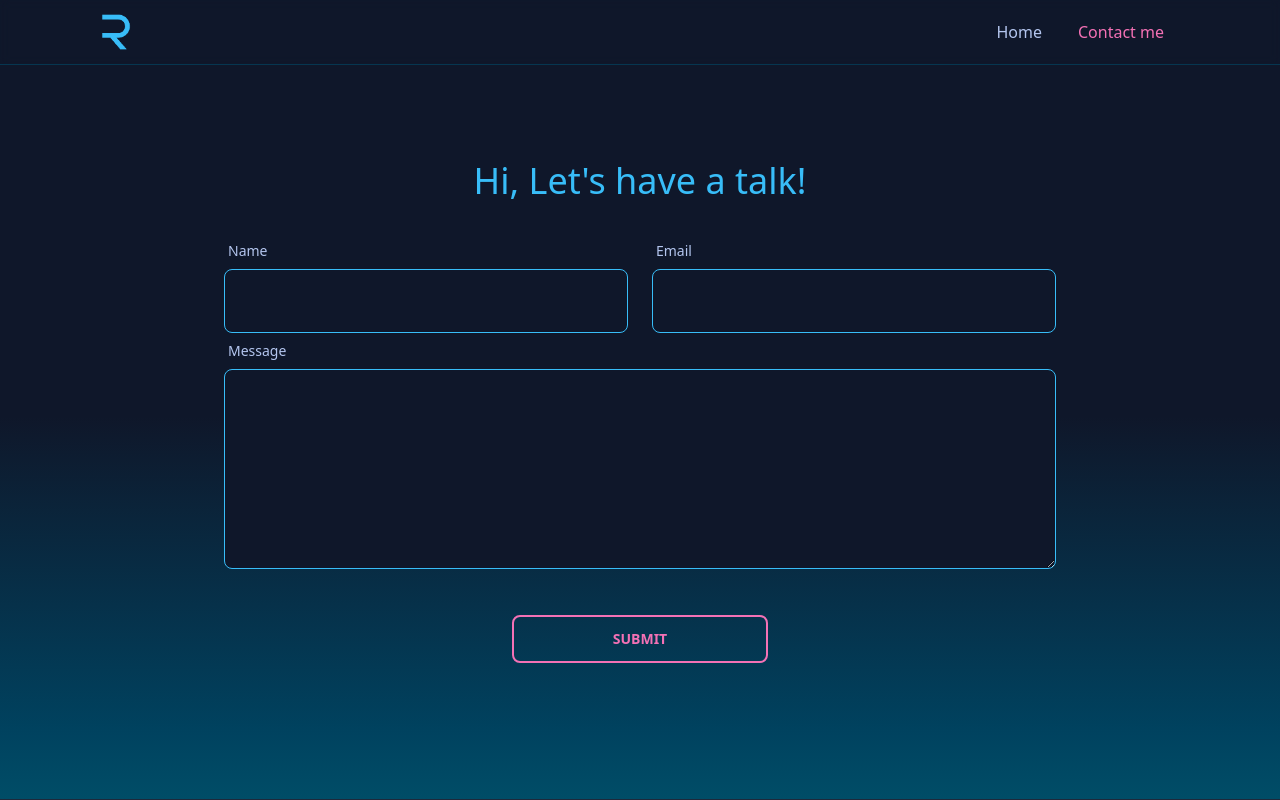
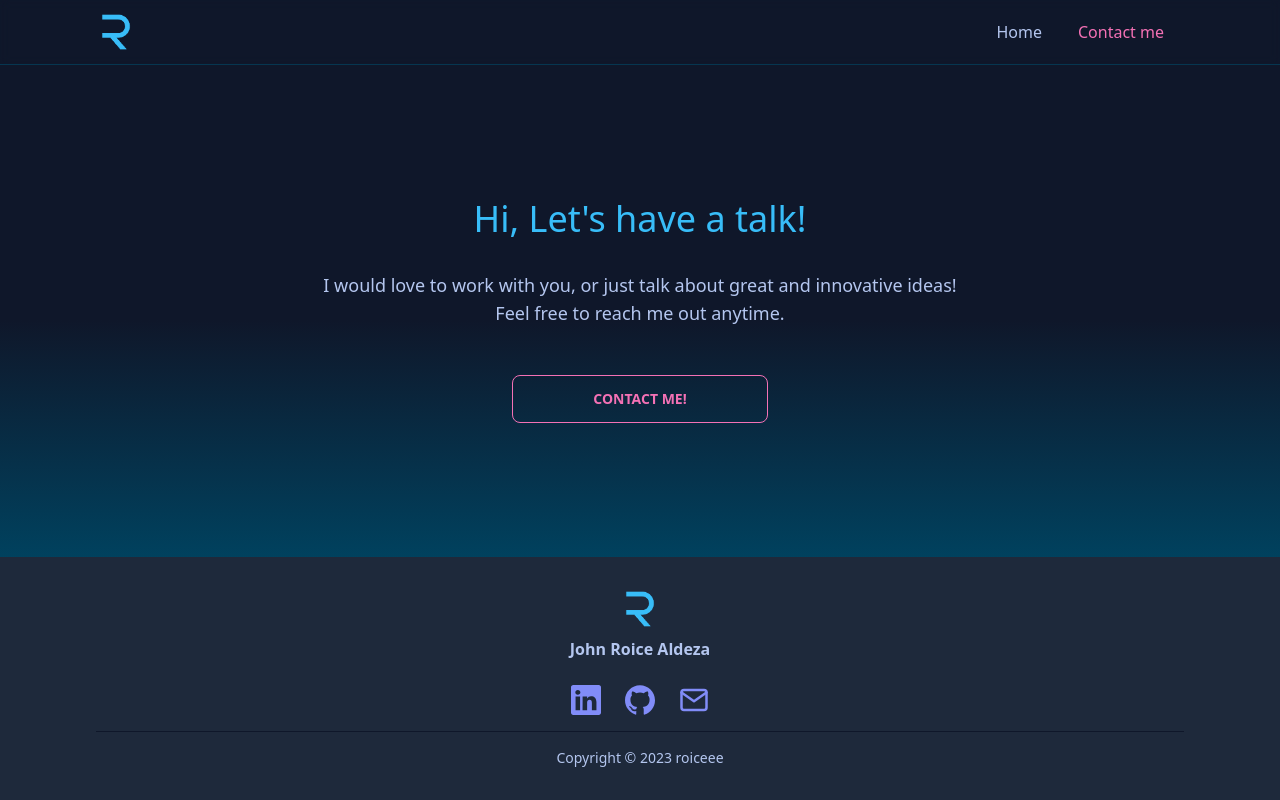
Before and after one commit to roiceee/portfolio, a Next.js app: page /contact in a window 1280 px wide. Shown: the top 800 px of the page. Built offline with nearby package versions, Linux system fonts and the light colour scheme.

Commit message:
remove unnecessary dpenedencies

```diff
--- a/src/app/contact/page.tsx
+++ b/src/app/contact/page.tsx
@@ -1,84 +1,27 @@
-"use client";
-
-import { ChangeEvent, FormEvent, useCallback, useState } from "react";
-
 function ContactPage() {
-  const [formValues, setFormValues] = useState({
-    name: "",
-    email: "",
-    message: "",
-  });
-
-  const handleFormValues = useCallback(
-    (e: ChangeEvent<HTMLInputElement> | ChangeEvent<HTMLTextAreaElement>) => {
-      setFormValues((prevState) => ({
-        ...prevState,
-        [e.target.id]: e.target.value,
-      }));
-    },
-    []
-  );
-
-  const handleSubmit = async (e: FormEvent<HTMLFormElement>) => {
-    e.preventDefault();
-    //todo
-  };
-
   return (
     <main>
-      <div className="py-24">
-        <h1 className="text-primary text-center text-3xl md:text-4xl mb-8">
+      <section className="py-24 text-center">
+        <h1 className="text-primary text-3xl md:text-4xl mb-8">
           Hi, Let&apos;s have a talk!
         </h1>
-        <form onSubmit={handleSubmit} className="min-w-full">
-          <div className="sm:flex min-w-full justify-center gap-6">
-            <div className="w-full">
-              <label className="label" htmlFor="name">
-                <span className="label-text">Name</span>
-              </label>
-              <input
-                type="text"
-                className="input input-bordered input-primary input-lg w-full"
-                id="name"
-                required
-                value={formValues.name}
-                onChange={(e) => handleFormValues(e)}
-              />
-            </div>
-            <div className="w-full">
-              <label className="label" htmlFor="email">
-                <span className="label-text">Email</span>
-              </label>
-              <input
-                type="email"
-                className="input input-bordered input-primary input-lg w-full"
-                id="email"
-                required
-                value={formValues.email}
-                onChange={(e) => handleFormValues(e)}
-              />
-            </div>
-          </div>
-          <div>
-            <label className="label" htmlFor="message">
-              <span className="label-text">Message</span>
-            </label>
-            <textarea
-              className="textarea textarea-primary textarea-lg w-full"
-              id="message"
-              style={{ minHeight: "200px" }}
-              required
-              value={formValues.message}
-              onChange={(e) => handleFormValues(e)}
-            />
-          </div>
-          <div className="text-center my-10">
-            <button className="btn btn-accent btn-outline btn-wide self-center border-2">
-              Submit
+        <div className="mt-6 text-lg">
+          <p>
+            I would love to work with you, or just talk about great and innovative
+            ideas!
+          </p>
+          <p>
+            Feel free to reach me out anytime.
+          </p>
+        </div>
+        <div className="mt-12">
+          <a href="mailto:jroicealdeza@gmail.com">
+            <button className="btn btn-outline btn-accent btn-wide">
+              Contact me!
             </button>
-          </div>
-        </form>
-      </div>
+          </a>
+        </div>
+      </section>
     </main>
   );
 }
--- a/src/app/layout.tsx
+++ b/src/app/layout.tsx
@@ -1,28 +1,31 @@
-import Navbar from '@/components/navbar/navbar'
-import './globals.css'
+import Navbar from "@/components/navbar/navbar";
+import "./globals.css";
 
-import Footer from '@/components/footer/footer'
-
-
-
+import Footer from "@/components/footer/footer";
 
 export const metadata = {
   title: "John Roice Aldeza",
   description: "John Roice Aldeza's Dev Portfolio",
-}
+};
 
 export default function RootLayout({
   children,
 }: {
-  children: React.ReactNode
+  children: React.ReactNode;
 }) {
   return (
-    <html lang="en" data-theme="night" className='bg-neutral'>
-      <body className={" bg-gradient-to-b from-base-100 from-40% via-gradient1 to-gradient2"}>
-        <Navbar/>
-        {children}
-        <Footer/>
-        </body>
+    <html lang="en" data-theme="night" className="bg-neutral">
+      <body
+        className={
+          " bg-gradient-to-b from-base-100 from-40% via-gradient1 to-gradient2"
+        }
+      >
+        <div className=" flex flex-col justify-between gap-1" style={{minHeight: "100vh"}}>
+          <Navbar />
+          {children}
+          <Footer />
+        </div>
+      </body>
     </html>
-  )
+  );
 }
--- a/src/app/page.tsx
+++ b/src/app/page.tsx
@@ -100,11 +100,11 @@ export default function Home() {
             with you.
           </p>
           <div className="mt-8">
-            <Link href={"/contact"}>
+            <a href="mailto:jroicealdeza@gmail.com">
               <button className="btn btn-accent btn-outline btn-wide px-6 border-2">
                 Contact me!
               </button>
-            </Link>
+            </a>
           </div>
         </section>
       </PageContainer>
--- a/tsconfig.json
+++ b/tsconfig.json
@@ -23,6 +23,6 @@
       "@/*": ["./src/*"]
     }
   },
-  "include": ["next-env.d.ts", "**/*.ts", "**/*.tsx", ".next/types/**/*.ts"],
+  "include": ["next-env.d.ts", "**/*.ts", "**/*.tsx", ".next/types/**/*.ts", "src/app/api/contact/route.ts"],
   "exclude": ["node_modules"]
 }
```
Also changed, not shown: 1 other file (tests, documents, lock files or other folders).
